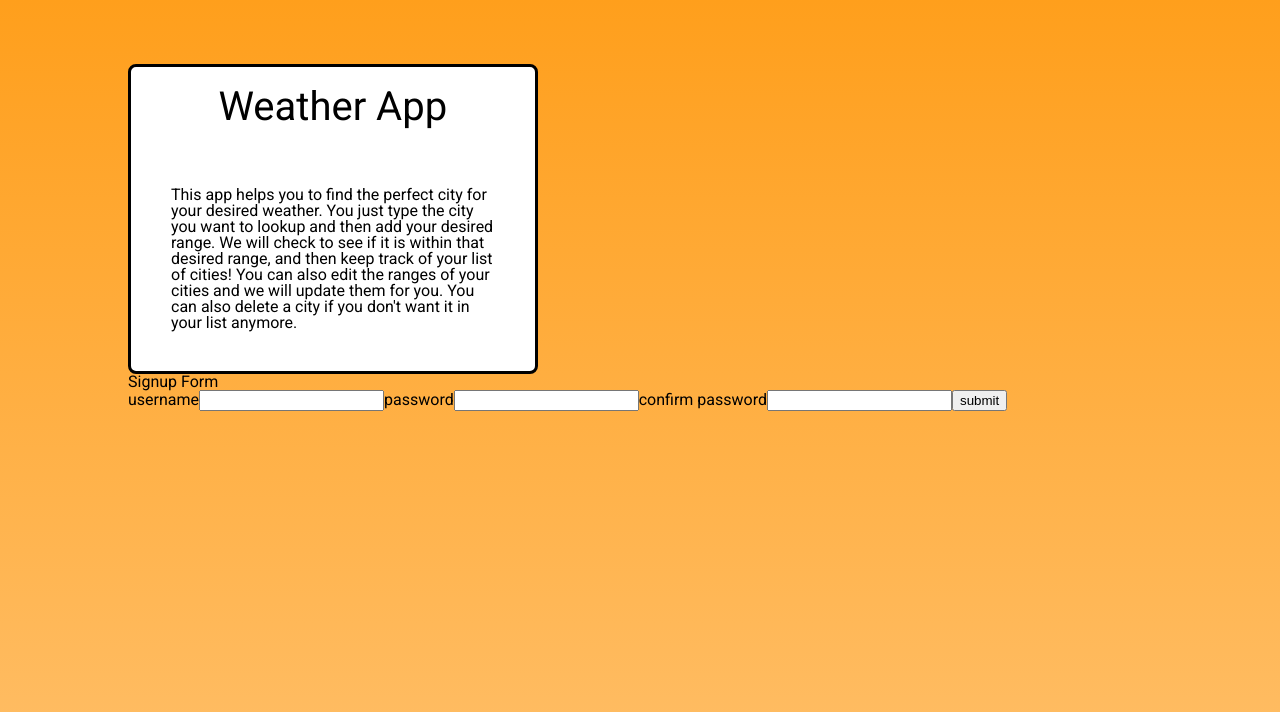
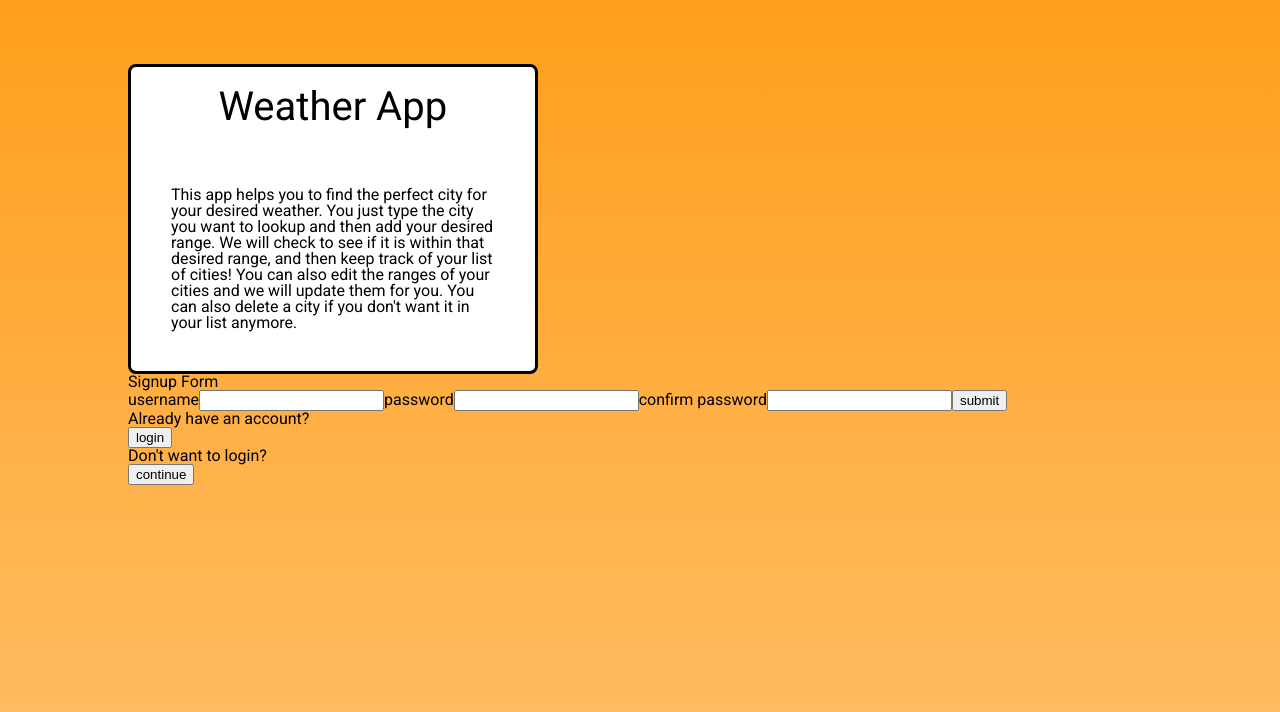
Before and after one commit to BrooksPoltl/weather-app, a React (Create React App) app in the folder client/: page / in a window 1280 px wide. Shown: the top 712 px of the page. Built offline with nearby package versions, Linux system fonts and the light colour scheme.

Commit message:
login functionality completed

```diff
--- /dev/null
+++ b/client/src/components/LandingPage/LandingOptions.js
@@ -0,0 +1,19 @@
+import React from 'react';
+
+
+const LandingOptions = (props) =>{
+    return(
+        <div>
+            <div>
+                <p>Already have an account? </p>
+                <button onClick = {()=> props.history.push('/login')}>login</button>
+            </div>
+            <div>
+                <p>Don't want to login?</p>
+                <button onClick = {()=> props.history.push('/dashboard')}>continue</button>
+            </div>
+        </div>
+    )
+}
+
+export default LandingOptions;
--- /dev/null
+++ b/client/src/components/LandingPage/Registered.js
@@ -0,0 +1,14 @@
+import React from 'react';
+
+
+const Registered = (props) =>{
+    console.log(props)
+    return (
+        <div>
+            <p>Thank you for registering, click here to login</p>
+            <button onClick = {()=>props.history.push("/login")}>Login</button>
+        </div>
+    )
+}
+
+export default Registered;
--- a/client/src/pages/LandingPage/LandingPage.js
+++ b/client/src/pages/LandingPage/LandingPage.js
@@ -2,6 +2,9 @@ import React from 'react';
 
 import Header from '../../components/Header/Header';
 import SignupForm from '../../components/LandingPage/SignupForm';
+import Registered from '../../components/LandingPage/Registered';
+import LandingOptions from '../../components/LandingPage/LandingOptions';
+
 import { AppContainer } from '../DashboardPage/DashboardPage.styling';
 
 
@@ -11,9 +14,16 @@ const LandingPage = (props) =>{
             <Header/>
             {
                 props.registered
-                ?<p>Thanks for signing up</p>
+                ?<Registered {...props}/>
                 :<SignupForm {...props}/>
             }
+            {
+                props.registered
+                ? null
+                : <LandingOptions {...props}/>
+
+            }
+
         </AppContainer>
     )
 }
```
